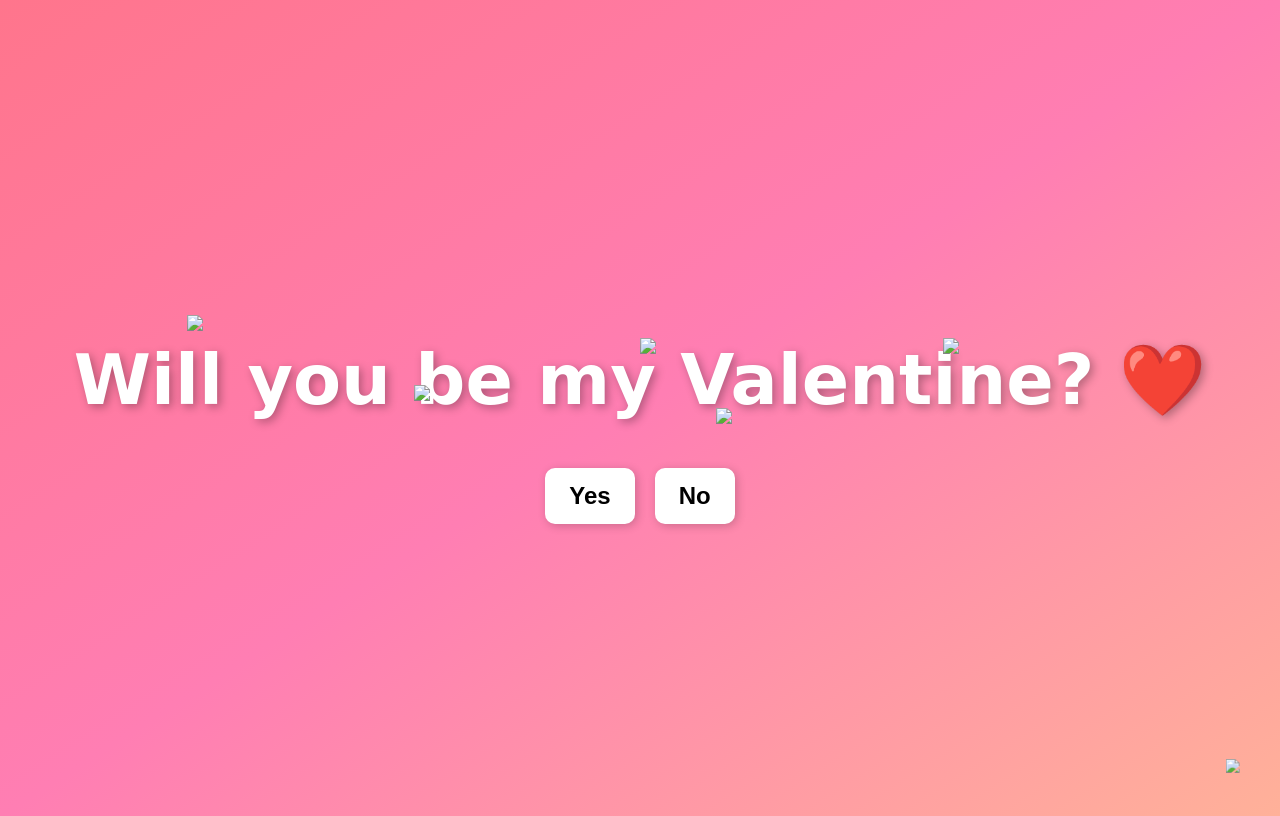
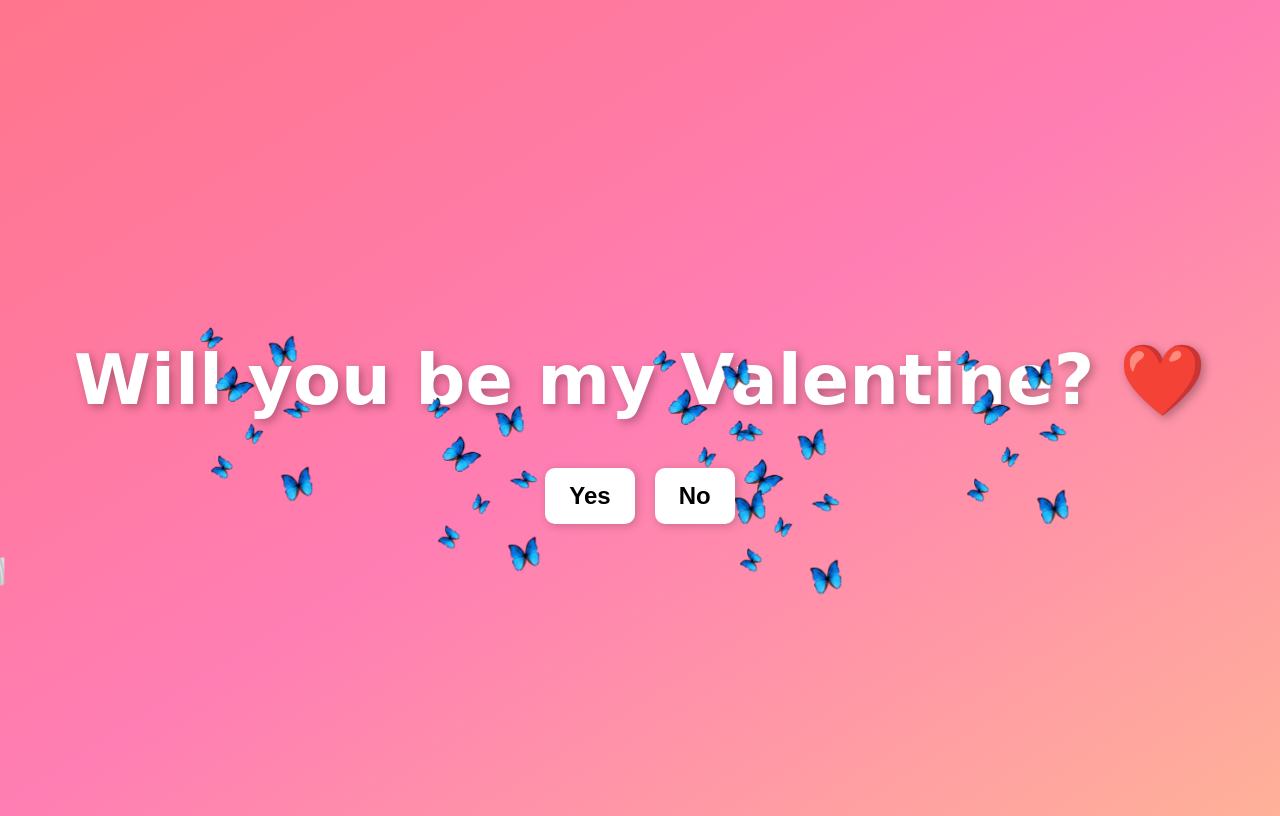
Before and after one commit to KamiraPagulayan/kamirapagulayan.github.io., a plain HTML site: page index.html in a window 1280 px wide. Shown: the top 816 px of the page. Drawn offline with Linux system fonts and the light colour scheme; a web font is replaced by a local one.

Commit message:
index.html

```diff
--- a/index.html
+++ b/index.html
@@ -96,14 +96,14 @@
     <div class="container">
         <h1>Will you be my Valentine? ❤️</h1>
 
-        <img src="images/butterfly.png" class="butterfly" style="left: 10%; top: 10%;">
-        <img src="images/butterfly.png" class="butterfly" style="right: 10%; top: 20%;">
-        <img src="images/butterfly.png" class="butterfly" style="left: 30%; top: 40%;">
-        <img src="images/butterfly.png" class="butterfly" style="right: 30%; top: 50%;">
-        <img src="images/butterfly.png" class="butterfly" style="left: 50%; top: 20%;">
+        <img src="butterfly.png" class="butterfly" style="left: 10%; top: 10%;">
+        <img src="butterfly.png" class="butterfly" style="right: 10%; top: 20%;">
+        <img src="butterfly.png" class="butterfly" style="left: 30%; top: 40%;">
+        <img src="butterfly.png" class="butterfly" style="right: 30%; top: 50%;">
+        <img src="butterfly.png" class="butterfly" style="left: 50%; top: 20%;">
 
-        <img src="images/flowers.png" class="flower flower-left">
-        <img src="images/flowers.png" class="flower flower-right">
+        <img src="flowers.png" class="flower flower-left">
+        <img src="flowers.png" class="flower flower-right">
 
         <div class="buttons">
             <button onclick="sayYes()">Yes</button>
```
